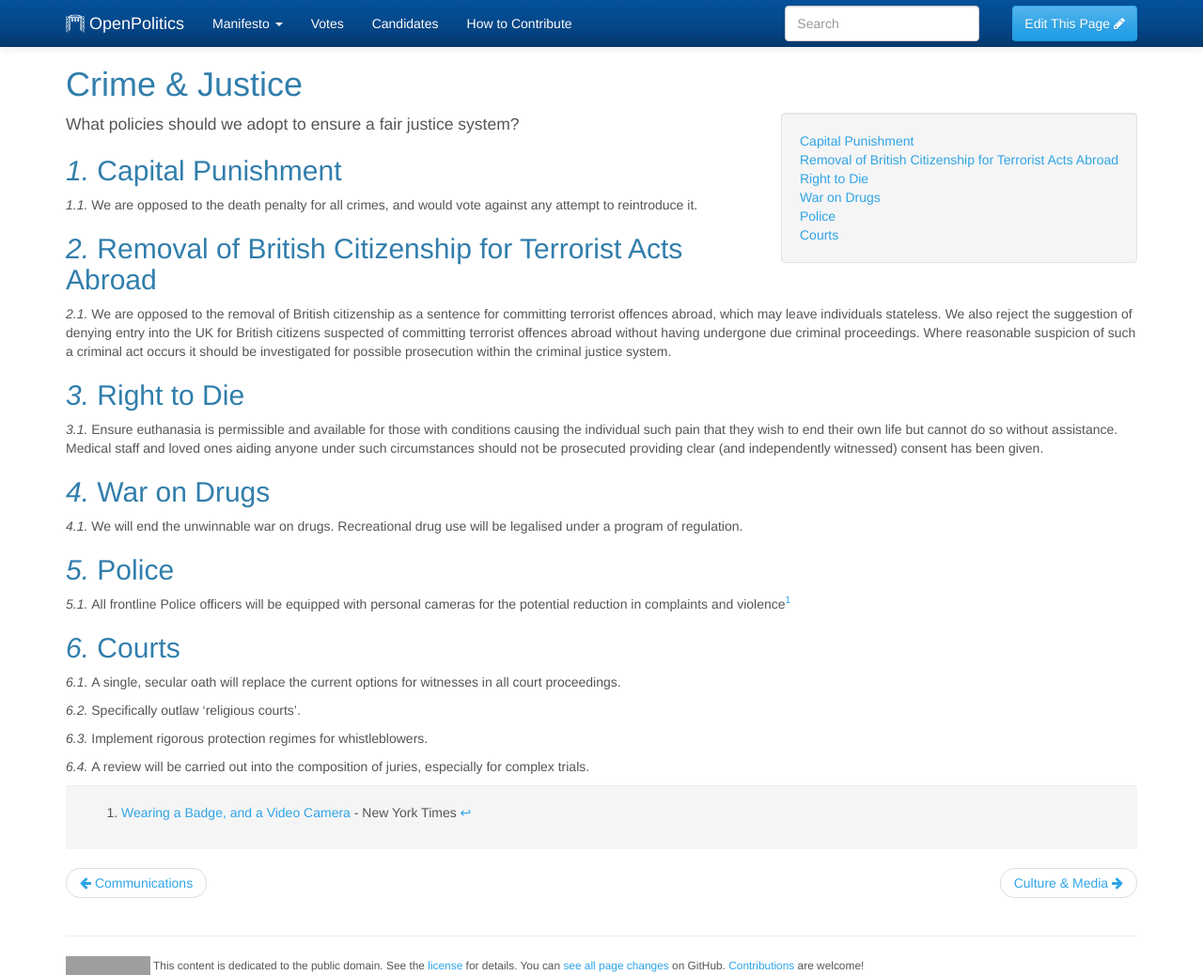
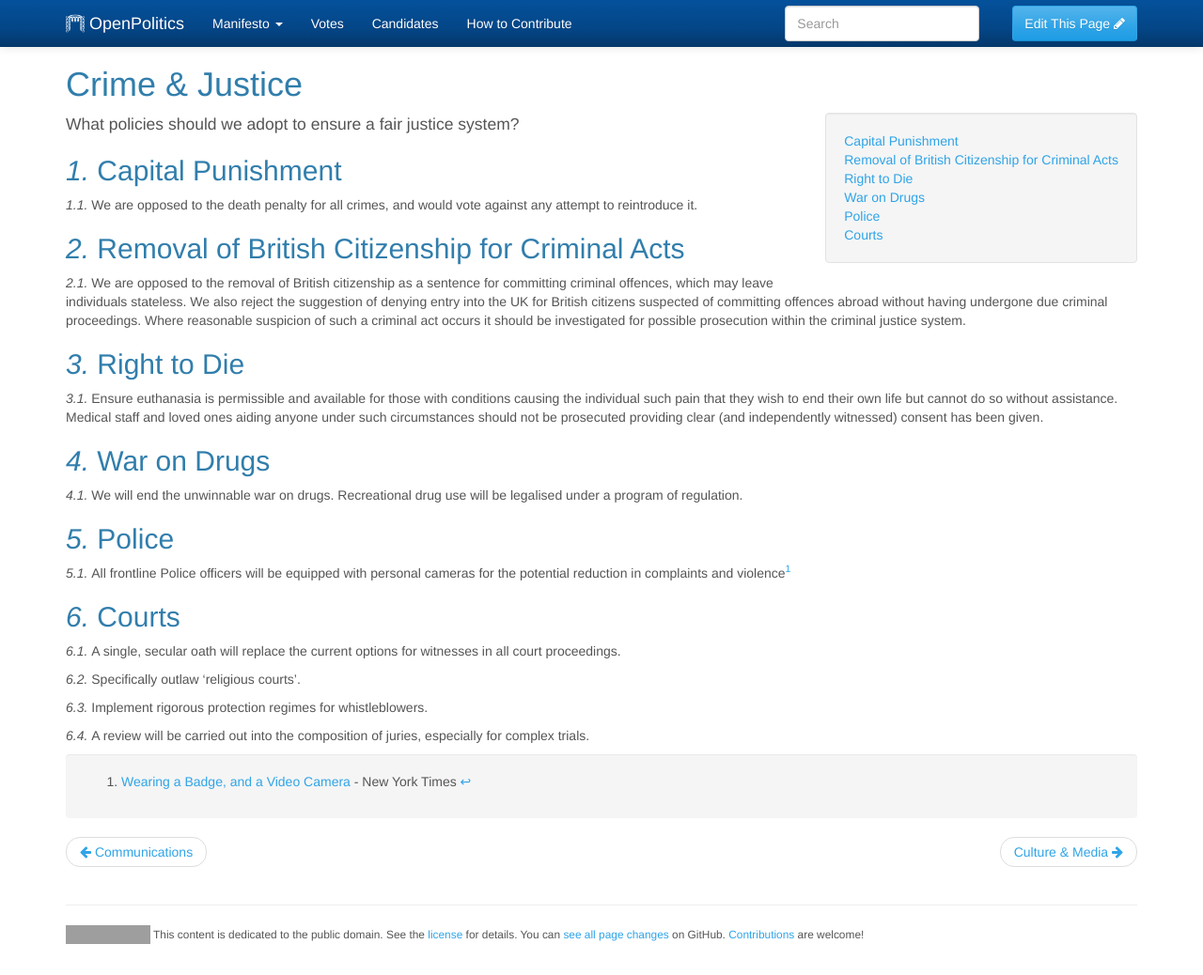
Before and after one commit to openpolitics/manifesto, a Jekyll site: the page built from manifesto/crime.md, in a window 1280 px wide and 1038 px high. Shown: the whole window at 94% size. Built offline with Jekyll 4.4.1, drawn with Linux system fonts in a browser that asks for light colours; grey boxes are pictures that could not be loaded.

Commit message:
Updated to reflect all Criminal Acts

```diff
--- a/manifesto/crime.md
+++ b/manifesto/crime.md
@@ -13,9 +13,9 @@ What policies should we adopt to ensure a fair justice system?
 We are opposed to the death penalty for all crimes, and would vote against any
 attempt to reintroduce it.
 
-## Removal of British Citizenship for Terrorist Acts Abroad
+## Removal of British Citizenship for Criminal Acts
 
-We are opposed to the removal of British citizenship as a sentence for committing terrorist offences abroad, which may leave individuals stateless. We also reject the suggestion of denying entry into the UK for British citizens suspected of committing terrorist offences abroad without having undergone due criminal proceedings. Where reasonable suspicion of such a criminal act occurs it should be investigated for possible prosecution within the criminal justice system.
+We are opposed to the removal of British citizenship as a sentence for committing criminal offences, which may leave individuals stateless. We also reject the suggestion of denying entry into the UK for British citizens suspected of committing offences abroad without having undergone due criminal proceedings. Where reasonable suspicion of such a criminal act occurs it should be investigated for possible prosecution within the criminal justice system.
 
 ## Right to Die
 
```
